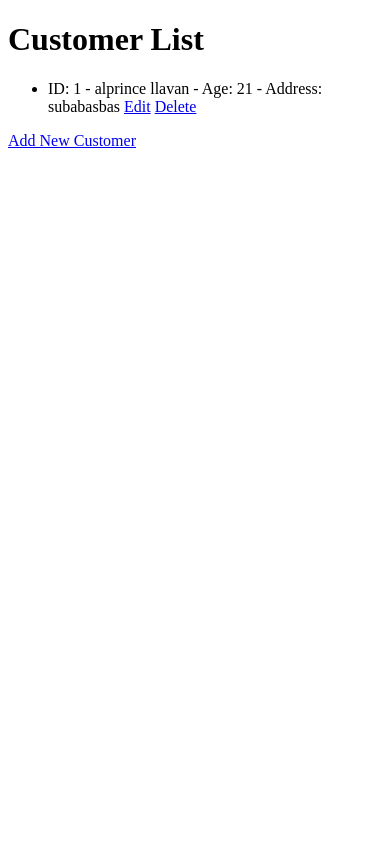
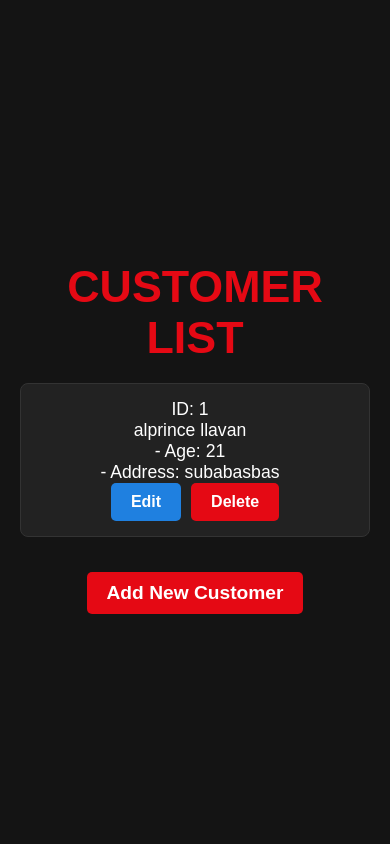
Before and after one commit to princeprog/cinema-booking-manangement-system, a Django app: page /cinema/customer-success/ in a window 390 px wide. Run offline with Django 5.2, Linux system fonts and the light colour scheme; data comes from the database, SQL or seed files in the repository.

Commit message:
added css on branch list and customer sucess

```diff
--- /dev/null
+++ b/im2_project/cinema/cinema_app/static/css/customer.css
@@ -0,0 +1,111 @@
+/* General Styles */
+body {
+    margin: 0;
+    font-family: 'Arial', sans-serif;
+    background-color: #141414; /* Netflix dark background */
+    color: #ffffff;
+    display: flex;
+    justify-content: center;
+    align-items: center;
+    min-height: 100vh;
+}
+
+.container {
+    width: 90%;
+    max-width: 900px;
+    padding: 20px;
+    text-align: center;
+}
+
+h1 {
+    font-size: 2.8em;
+    color: #e50914; /* Netflix red */
+    margin-bottom: 20px;
+    text-transform: uppercase;
+}
+
+/* Customer List */
+.customer-list {
+    list-style: none;
+    padding: 0;
+    margin: 0;
+}
+
+.customer-item {
+    background-color: #222;
+    border: 1px solid #333;
+    padding: 15px 20px;
+    margin-bottom: 15px;
+    border-radius: 8px;
+    display: flex;
+    justify-content: space-between;
+    align-items: center;
+    flex-wrap: wrap;
+    transition: transform 0.3s ease, background-color 0.3s ease;
+}
+
+.customer-item:hover {
+    background-color: #333;
+    transform: scale(1.02);
+}
+
+.customer-item span {
+    margin-right: 10px;
+    font-size: 1.1em;
+}
+
+/* Buttons */
+.actions {
+    display: flex;
+    gap: 10px;
+}
+
+.btn {
+    text-decoration: none;
+    color: #fff;
+    padding: 10px 20px;
+    border-radius: 5px;
+    font-size: 1em;
+    font-weight: bold;
+    transition: background-color 0.3s ease;
+}
+
+.edit-btn {
+    background-color: #1f80e0;
+}
+
+.edit-btn:hover {
+    background-color: #3ea6ff;
+}
+
+.delete-btn {
+    background-color: #e50914;
+}
+
+.delete-btn:hover {
+    background-color: #f40612;
+}
+
+.add-btn {
+    display: inline-block;
+    margin-top: 20px;
+    background-color: #e50914;
+    font-size: 1.2em;
+    font-weight: bold;
+}
+
+.add-btn:hover {
+    background-color: #f40612;
+}
+
+/* Responsive */
+@media (max-width: 600px) {
+    .customer-item {
+        flex-direction: column;
+        text-align: left;
+    }
+
+    .actions {
+        justify-content: flex-start;
+    }
+}
--- a/im2_project/cinema/cinema_app/templates/cinema_app/customer_success.html
+++ b/im2_project/cinema/cinema_app/templates/cinema_app/customer_success.html
@@ -3,29 +3,36 @@
 <head>
     <meta charset="UTF-8">
     <title>Customer Success</title>
+    {%load static%}
+    <link rel="stylesheet" href="{% static 'css/customer.css' %}">
 </head>
 <body>
+    <div class="container">
         <h1>Customer List</h1>
-    <ul>
+        <ul class="customer-list">
             {% for customer in customers %}
-            <li>
-                ID: {{ customer.customer_id }} - {{ customer.firstname }} {{ customer.lastname }}
+                <li class="customer-item">
+                    <span>ID: {{ customer.customer_id }}</span>
+                    <span>{{ customer.firstname }} {{ customer.lastname }}</span>
                     {% if customer.age %}
-                    - Age: {{ customer.age }}
+                        <span>- Age: {{ customer.age }}</span>
                     {% endif %}
                     {% if customer.address %}
-                    - Address: {{ customer.address }}
+                        <span>- Address: {{ customer.address }}</span>
                     {% endif %}
 
+                    <div class="actions">
                         {% if customer.customer_id %}
-                    <a href="{% url 'update_customer' customer_id=customer.customer_id %}">Edit</a>
-                    <a href="{% url 'delete_customer' customer_id=customer.customer_id %}">Delete</a>
+                            <a href="{% url 'update_customer' customer_id=customer.customer_id %}" class="btn edit-btn">Edit</a>
+                            <a href="{% url 'delete_customer' customer_id=customer.customer_id %}" class="btn delete-btn">Delete</a>
                         {% else %}
-                    - ID not available
+                            <span>- ID not available</span>
                         {% endif %}
+                    </div>
                 </li>
             {% endfor %}
         </ul>
-    <a href="{% url 'create_customer' %}">Add New Customer</a>
+        <a href="{% url 'create_customer' %}" class="btn add-btn">Add New Customer</a>
+    </div>
 </body>
 </html>
```
Also changed, not shown: im2_project/cinema/cinema_app/static/css/booking.css (added, +71 -0 lines), im2_project/cinema/cinema_app/static/css/branch.css (added, +86 -0 lines), im2_project/cinema/cinema_app/templates/branch/branch_list.html (+18 -1 lines). Lines whose indentation alone changed are shown as unchanged.
